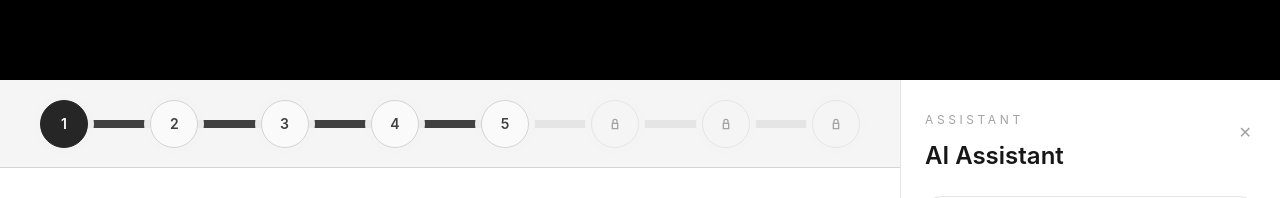
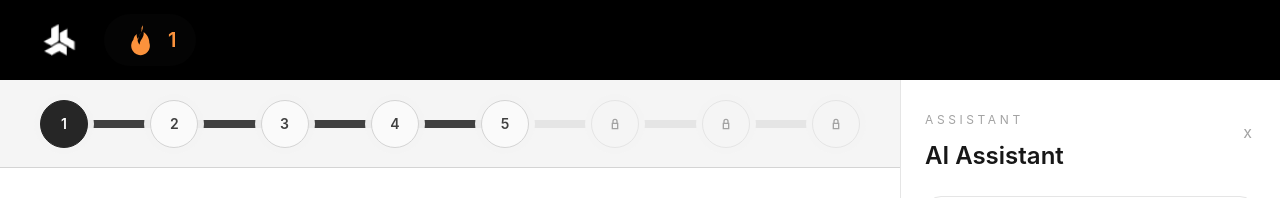
Before and after one commit to BrunoSeibert/The-better-iterators, a React (Vite) app in the folder client/: page / in a window 1280 px wide. Shown: the top 198 px of the page. Built offline with nearby package versions, Linux system fonts and the light colour scheme.

Commit message:
feat: add streak entry to topbar

```diff
--- a/client/src/App.tsx
+++ b/client/src/App.tsx
@@ -1,14 +1,14 @@
 import { Routes, Route } from 'react-router-dom';
 import Layout from '@/components/layout/Layout';
 import LoginPage from '@/pages/LoginPage';
+import StreakPage from '@/pages/StreakPage';
 
 export default function App() {
   return (
     <Routes>
       <Route path="/login" element={<LoginPage />} />
-      <Route path="/" element={<Layout />}>
-        {/* Add routes here */}
-      </Route>
+      <Route path="/" element={<Layout />} />
+      <Route path="/streak" element={<StreakPage />} />
     </Routes>
   );
 }
--- a/client/src/components/layout/Layout.tsx
+++ b/client/src/components/layout/Layout.tsx
@@ -4,8 +4,9 @@ import {
   type PointerEvent as ReactPointerEvent,
   type WheelEvent as ReactWheelEvent,
 } from 'react';
-import { Outlet } from 'react-router-dom';
+import { Outlet, useNavigate } from 'react-router-dom';
 import AiAssistant from '../chat/AiAssistant';
+import studyonLogo from '@/assets/Studyon_Logo.png';
 
 const levels = Array.from({ length: 8 }, (_, index) => index + 1);
 const unlockedLevel = 5;
@@ -13,6 +14,7 @@ const unlockedLevel = 5;
 export default function Layout() {
   const [activeLevel, setActiveLevel] = useState(1);
   const [assistantOpen, setAssistantOpen] = useState(true);
+  const navigate = useNavigate();
   const roadmapRef = useRef<HTMLDivElement | null>(null);
   const dragState = useRef({
     isDragging: false,
@@ -88,7 +90,24 @@ export default function Layout() {
 
   return (
     <div className="min-h-screen bg-neutral-300 text-neutral-950">
-      <header className="h-[10vh] min-h-[72px] bg-black" />
+      <header className="flex h-[10vh] min-h-[72px] items-center justify-start bg-black px-4 sm:px-6 lg:px-8">
+        <img
+          src={studyonLogo}
+          alt="Studyon logo"
+          className="h-14 w-14 object-contain brightness-0 invert"
+        />
+        <button
+          type="button"
+          onClick={() => navigate('/streak')}
+          className="ml-4 flex items-center gap-3 rounded-full bg-neutral-950/40 px-5 py-2.5 text-orange-400 transition hover:bg-neutral-950/60"
+          aria-label="Open streak page"
+        >
+          <svg aria-hidden="true" viewBox="0 0 24 24" className="h-8 w-8 fill-current">
+            <path d="M13.09 2.91c.42 2.37-.54 3.98-1.47 5.53-.86 1.44-1.68 2.8-1.24 4.72.2.85.71 1.67 1.44 2.31-.13-1.7.61-2.9 1.37-4.11.92-1.46 1.87-2.98 1.5-5.28 2.52 1.77 4.31 4.75 4.31 7.92A7 7 0 1 1 7 11.9c.25-1.73 1.2-3.3 2.58-4.37-.27 2.03.34 3.27 1.04 4.18.06-1.92 1-3.48 1.9-4.98.98-1.63 1.91-3.18 1.57-5.82Z" />
+          </svg>
+          <span className="text-xl font-semibold text-orange-400">1</span>
+        </button>
+      </header>
 
       <main className="flex min-h-[90vh]">
         <section className="flex min-w-0 flex-1 flex-col">
@@ -173,7 +192,7 @@ export default function Layout() {
               className="absolute -left-5 top-1/2 z-10 flex h-16 w-5 -translate-y-1/2 items-center justify-center rounded-l-full border border-r-0 border-neutral-200 bg-white text-neutral-400 shadow-md hover:text-neutral-700"
               aria-label="Open AI Assistant"
             >
-              ‹
+              {'<'}
             </button>
           )}
           {assistantOpen && (
@@ -190,7 +209,7 @@ export default function Layout() {
                   className="mt-1 rounded-lg p-1 text-neutral-400 hover:bg-neutral-100 hover:text-neutral-700"
                   aria-label="Close AI Assistant"
                 >
-                  ✕
+                  x
                 </button>
               </div>
               <div className="mt-6 h-[calc(100%-5rem)] min-h-[280px]">
--- a/client/src/index.css
+++ b/client/src/index.css
@@ -37,22 +37,26 @@
 
 @layer utilities {
   .roadmap-scroll {
-    -ms-overflow-style: none;
-    scrollbar-width: none;
     -webkit-overflow-scrolling: touch;
     touch-action: pan-x;
+    scrollbar-width: thin;
+    scrollbar-color: rgba(212, 212, 212, 0.95) transparent;
   }
   .roadmap-scroll::-webkit-scrollbar {
-    display: none;
+    height: 6px;
   }
 
-  .text-ai {
-    @apply text-transparent bg-clip-text;
-    background-image: linear-gradient(to right, #a855f7, #1d4ed8, #3b82f6);
+  .roadmap-scroll::-webkit-scrollbar-track {
+    background: transparent;
   }
-  .bg-ai {
-    background-image: linear-gradient(to right, #7e22ce, #2563eb 60%, #7e22ce);
-    color: white;
+
+  .roadmap-scroll::-webkit-scrollbar-thumb {
+    border-radius: 999px;
+    background: rgba(212, 212, 212, 0.95);
+  }
+
+  .roadmap-scroll::-webkit-scrollbar-thumb:hover {
+    background: rgba(163, 163, 163, 0.95);
   }
 
   .ds-caption     { font-size: 12px; font-weight: 400; line-height: 16px; }
--- /dev/null
+++ b/client/src/pages/StreakPage.tsx
@@ -0,0 +1,25 @@
+import { useNavigate } from 'react-router-dom';
+
+export default function StreakPage() {
+  const navigate = useNavigate();
+
+  return (
+    <main className="flex min-h-screen flex-col bg-neutral-950 px-6 py-8 text-neutral-100 sm:px-10">
+      <div className="flex">
+        <button
+          type="button"
+          onClick={() => navigate('/')}
+          className="rounded-[0.4rem] border border-red-500 px-5 py-2 text-sm font-semibold text-red-400 transition hover:bg-red-500/10"
+        >
+          Back
+        </button>
+      </div>
+
+      <div className="flex flex-1 items-center justify-center">
+        <p className="text-[clamp(3rem,8vw,6rem)] font-semibold tracking-[-0.04em] text-neutral-100">
+          Streak
+        </p>
+      </div>
+    </main>
+  );
+}
```
Also changed, not shown: client/src/assets/Studyon_Logo.png (added).
